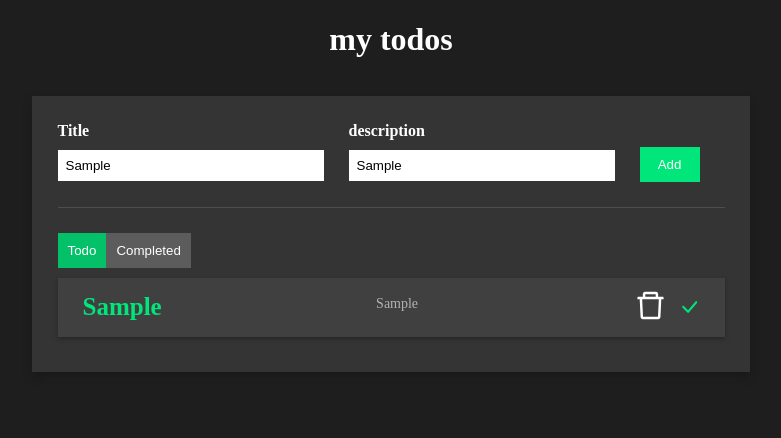
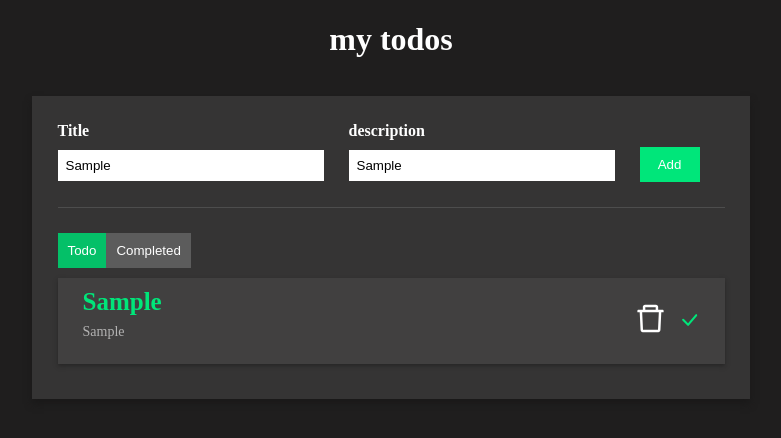
Before and after one commit to iamBlissMedik/react-todo-refresh, a React (Vite) app: page / in a window 1280 px wide. Both pictures are taken after typing "Sample", "Sample" into the empty fields and a click on the button "Add". Shown: the top 438 px of the page, without its empty margins (249-1030 px from the left). Built offline with nearby package versions, Linux system fonts and the light colour scheme.

Commit message:
basic styling

```diff
--- a/src/App.jsx
+++ b/src/App.jsx
@@ -109,9 +109,10 @@ function App() {
               ? allTodos.map((todo, index) => {
                   return (
                     <div className="todo-list-item" key={index}>
-                      {" "}
+                      <div>
                         <h3>{todo.title}</h3>
                         <p>{todo.description}</p>
+                      </div>
                       <div>
                         <AiOutlineDelete
                           className="delete-icon"
@@ -129,12 +130,14 @@ function App() {
                   return (
                     <div className="todo-list-item" key={index}>
                       {" "}
+                      <div>
                         <h3>{todo.title}</h3>
                         <p>{todo.description}</p>
                         <p>
                           {" "}
                           <small>Completed on:</small> {todo.completedOn}
                         </p>
+                      </div>
                       <div>
                         <AiOutlineDelete
                           className="delete-icon"
```
Lines whose indentation alone changed are shown as unchanged.
